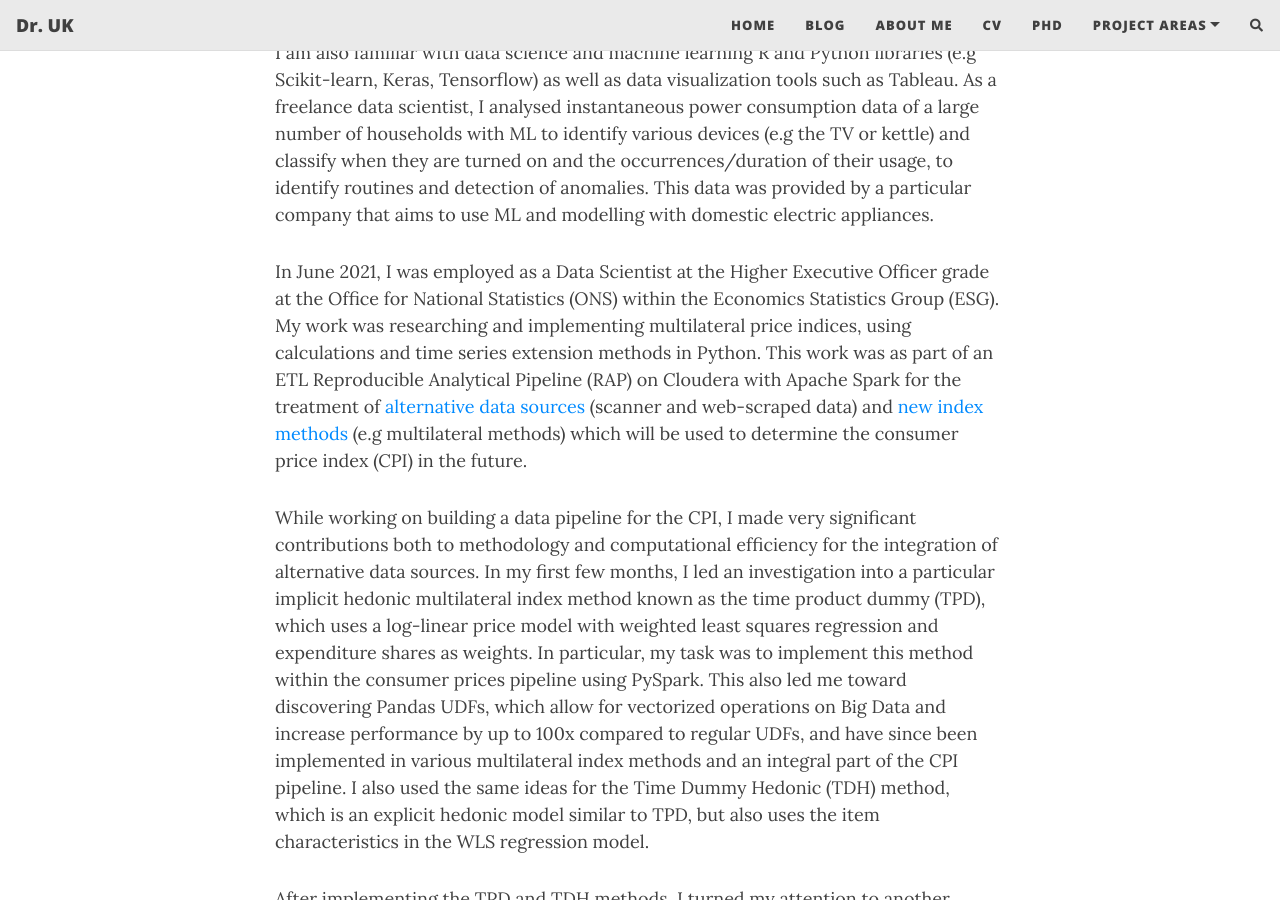
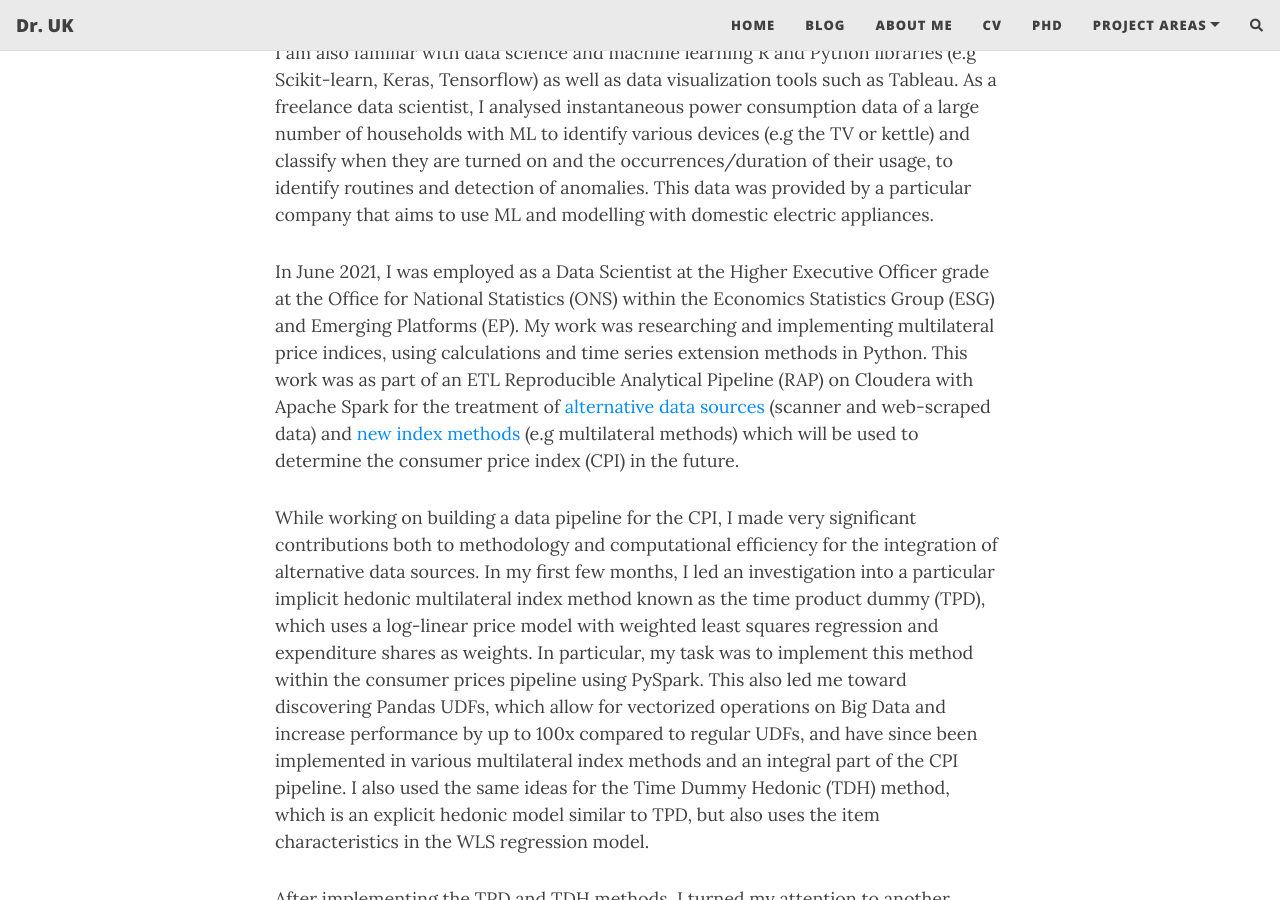
Before and after one commit to drrobotk/drrobotk.github.io, a Jekyll site: the page built from aboutme.md, in a window 1280 px wide and 900 px high, scrolled down 832 px. Built offline with Jekyll 4.4.1, drawn with Linux system fonts in a browser that asks for light colours; nearby versions of some CDN libraries; comment, search, counter and statistics services are not loaded.

Commit message:
Update about me.

```diff
--- a/aboutme.md
+++ b/aboutme.md
@@ -14,7 +14,7 @@
 
 I am also familiar with data science and machine learning R and Python libraries (e.g Scikit-learn, Keras, Tensorflow) as well as data visualization tools such as Tableau. As a freelance data scientist, I analysed instantaneous power consumption data of a large number of households with ML to identify various devices (e.g the TV or kettle) and classify when they are turned on and the occurrences/duration of their usage, to identify routines and detection of anomalies. This data was provided by a particular company that aims to use ML and modelling with domestic electric appliances.
 
-In June 2021, I was employed as a Data Scientist at the Higher Executive Officer grade at the Office for National Statistics (ONS) within the Economics Statistics Group (ESG). My work was researching and implementing multilateral price indices, using calculations and time series extension methods in Python. This work was as part of an ETL Reproducible Analytical Pipeline (RAP) on Cloudera with Apache Spark for the treatment of [alternative data sources](https://www.ons.gov.uk/economy/inflationandpriceindices/articles/introducingalternativedataintoconsumerpricestatisticsaggregationandweights/2021-11-09) (scanner and web-scraped data) and [new index methods](https://www.ons.gov.uk/economy/inflationandpriceindices/articles/newindexnumbermethodsinconsumerpricestatistics/2020-09-01) (e.g multilateral methods) which will be used to determine the consumer price index (CPI) in the future.
+In June 2021, I was employed as a Data Scientist at the Higher Executive Officer grade at the Office for National Statistics (ONS) within the Economics Statistics Group (ESG) and Emerging Platforms (EP). My work was researching and implementing multilateral price indices, using calculations and time series extension methods in Python. This work was as part of an ETL Reproducible Analytical Pipeline (RAP) on Cloudera with Apache Spark for the treatment of [alternative data sources](https://www.ons.gov.uk/economy/inflationandpriceindices/articles/introducingalternativedataintoconsumerpricestatisticsaggregationandweights/2021-11-09) (scanner and web-scraped data) and [new index methods](https://www.ons.gov.uk/economy/inflationandpriceindices/articles/newindexnumbermethodsinconsumerpricestatistics/2020-09-01) (e.g multilateral methods) which will be used to determine the consumer price index (CPI) in the future.
 
 While working on building a data pipeline for the CPI, I made very significant contributions both to methodology and computational efficiency for the integration of alternative data sources. In my first few months, I led an investigation into a particular implicit hedonic multilateral index method known as the time product dummy (TPD), which uses a log-linear price model with weighted least squares regression and expenditure shares as weights. In particular, my task was to implement this method within the consumer prices pipeline using PySpark. This also led me toward discovering Pandas UDFs, which allow for vectorized operations on Big Data and increase performance by up to 100x compared to regular UDFs, and have since been implemented in various multilateral index methods and an integral part of the CPI pipeline. I also used the same ideas for the Time Dummy Hedonic (TDH) method, which is an explicit hedonic model similar to TPD, but also uses the item characteristics in the WLS regression model.
 
```
